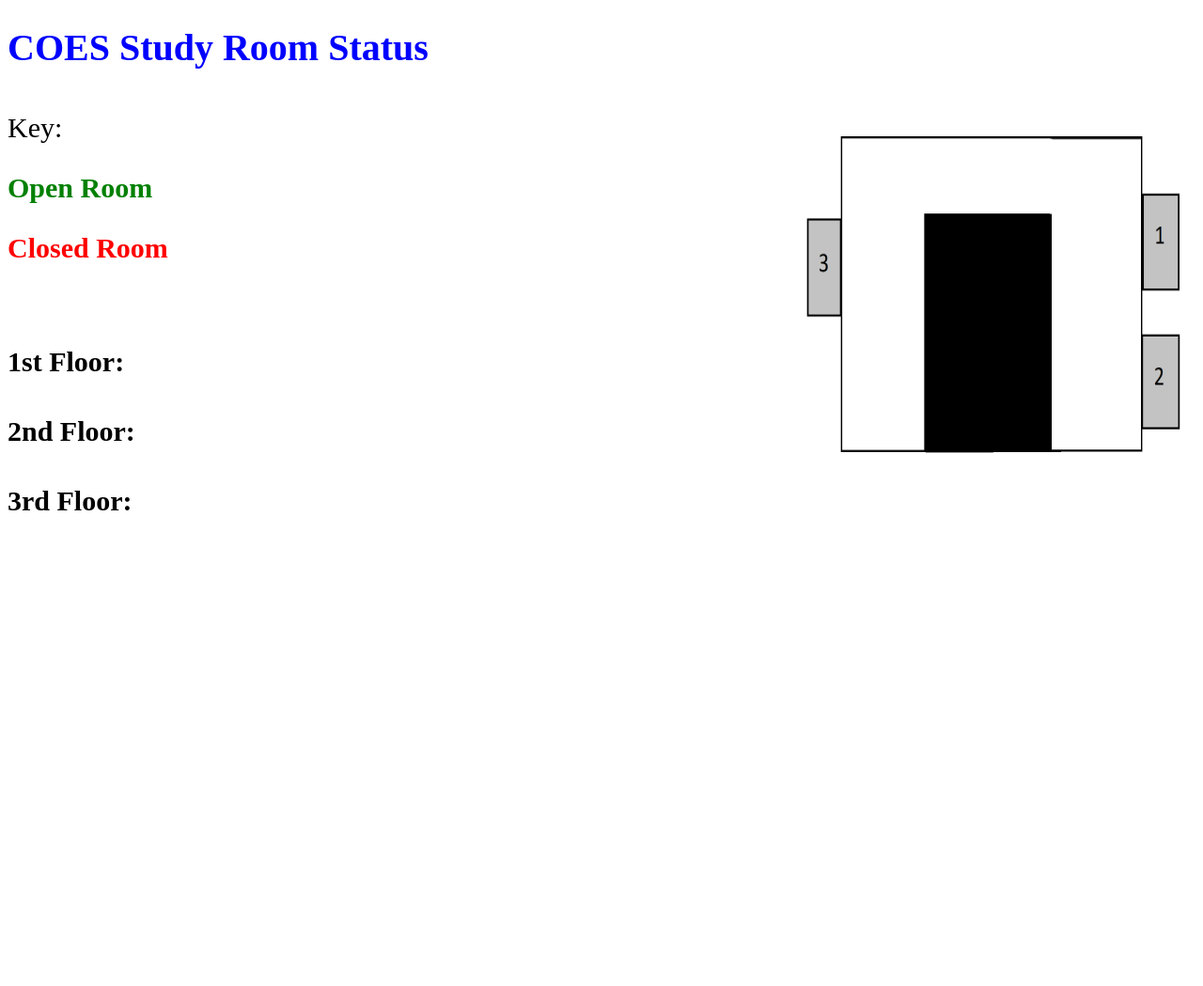
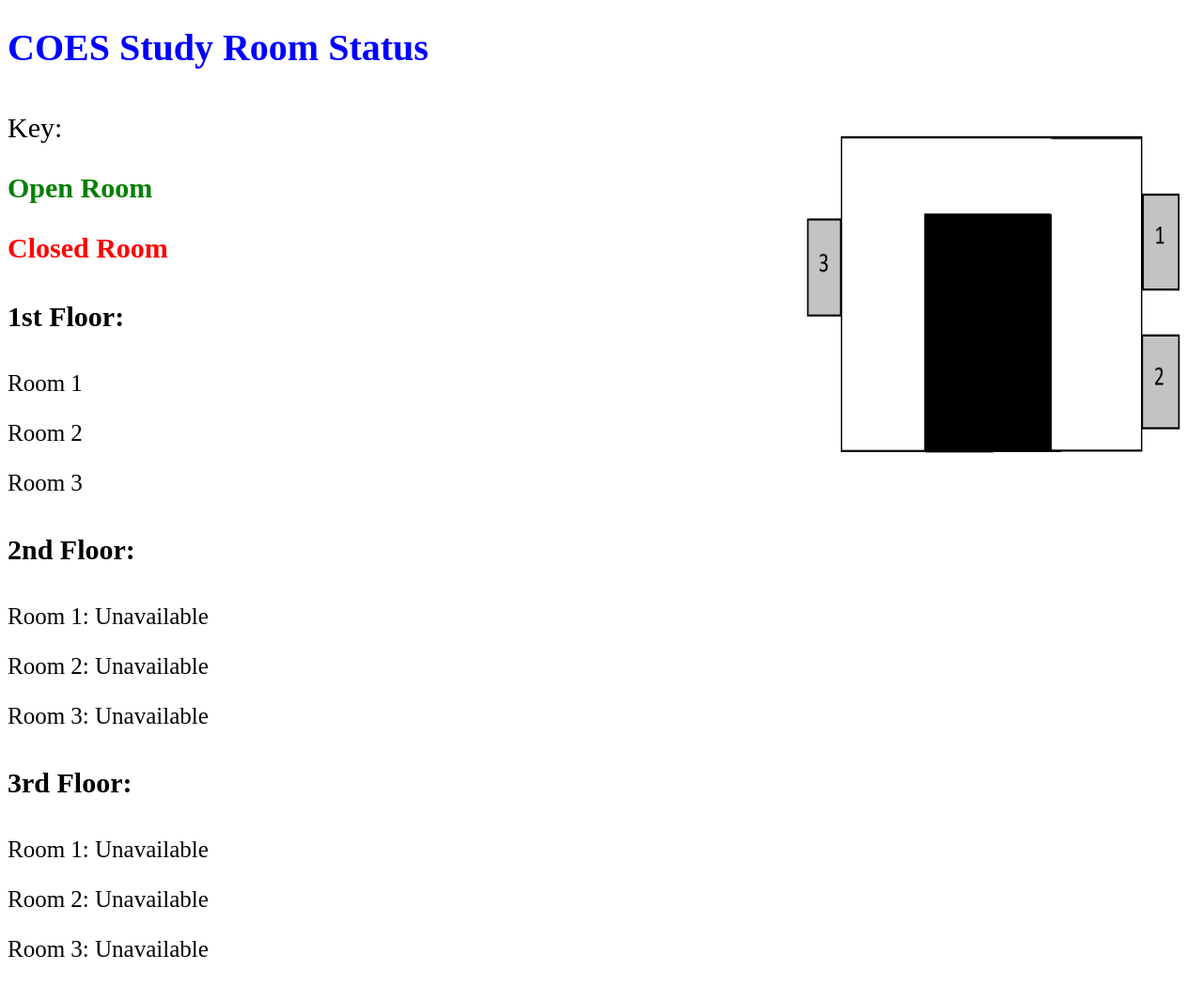
Before and after one commit to BurntMuffins/StudyRoomStatus, a Flask app: page / in a window 1280 px wide. Shown: the whole page at 94% size. Before the commit the page ends 543 px from the top, so only its background shows below. Run offline with Flask 3, Linux system fonts and the light colour scheme; data that the repository does not hold is empty.

Commit message:
added all rooms listed out floors 2 n 3=unavailabl

```diff
--- a/hostPi/templates/index.html
+++ b/hostPi/templates/index.html
@@ -10,7 +10,6 @@
         <span style="font-size: 30px">Key:</span><img src="{{url_for('static', filename='temp_studyRoom_map.png')}}" align="right" style="width:420px;height:400px;" />
         <h3 style="font-size: 30px; color:green">Open Room</h3>
         <h3 style="font-size: 30px; color:red">Closed Room</h3>
-        <br>
         <script>
             async function postData(url = "", data = {}) {
                 let res = await fetch(url, {
@@ -21,16 +20,25 @@
                return res.json()
             }
             postData("http://localhost:5000/check-room", {"room": "study-room-status-1"}).then(
-                (data) => document.getElementById("first").style.color = data["occupied"] ? "green" : "red"
+                (data) => document.getElementById("Floor1_1").style.color = data["occupied"] ? "green" : "red"
             );
             postData("http://localhost:5000/check-room", {"room": "study-room-status-2"}).then(
-                (data) => document.getElementById("second").style.color = data["occupied"] ? "green" : "red"
+                (data) => document.getElementById("Floor1_2").style.color = data["occupied"] ? "green" : "red"
             );
             postData("http://localhost:5000/check-room", {"room": "study-room-status-3"}).then(
-                (data) => document.getElementById("third").style.color = data["occupied"] ? "green" : "red"
+                (data) => document.getElementById("Floor1_3").style.color = data["occupied"] ? "green" : "red"
             );
         </script>
-        <h4 id="first" style="font-size: 30px">1st Floor:</h4>
-        <h4 id="second" style="font-size: 30px">2nd Floor:</h4>
-        <h4 id="third" style="font-size: 30px">3rd Floor:</h4>
+        <h4 id="First Floor" style="font-size: 30px">1st Floor:</h4>
+        <p id="Floor1_1" style="font-size: 25px">Room 1</p>
+        <p id="Floor1_2" style="font-size: 25px">Room 2</p>
+        <p id="Floor1_3" style="font-size: 25px">Room 3</p>
+        <h4 id="Second Floor" style="font-size: 30px">2nd Floor:</h4>
+        <p id="Floor2_1" style="font-size: 25px">Room 1: Unavailable</p>
+        <p id="Floor2_2" style="font-size: 25px">Room 2: Unavailable</p>
+        <p id="Floor2_3" style="font-size: 25px">Room 3: Unavailable</p>
+        <h4 id="Third Floor" style="font-size: 30px">3rd Floor:</h4>
+        <p id="Floor3_1" style="font-size: 25px">Room 1: Unavailable</p>
+        <p id="Floor3_2" style="font-size: 25px">Room 2: Unavailable</p>
+        <p id="Floor3_3" style="font-size: 25px">Room 3: Unavailable</p>
 </html>
```
